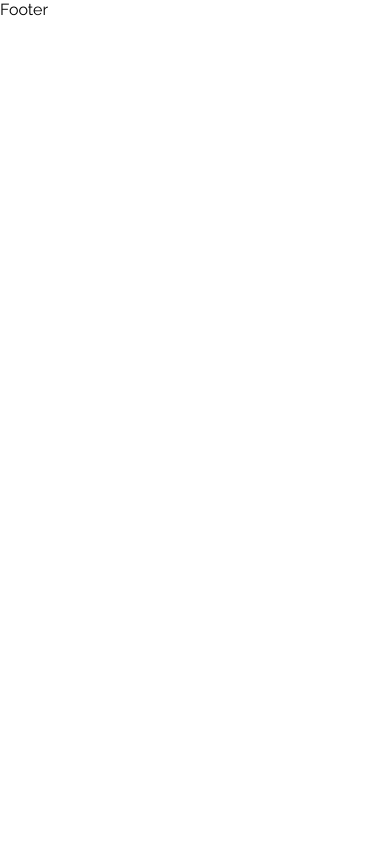
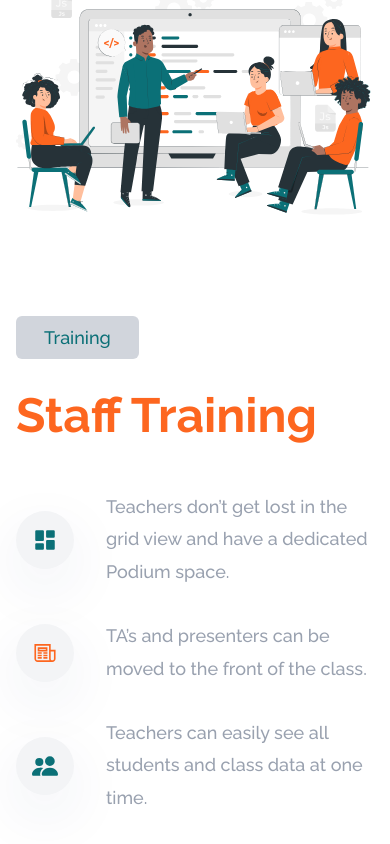
Before and after one commit to herihermansyah/educational-courses-landing-page, a Next.js app: page / in a window 390 px wide. Shown: the part 7119-7963 px from the top of the page. Before the commit the page ends 7141 px from the top, so only its background shows below. Built offline with nearby package versions, Linux system fonts and the light colour scheme.

Commit message:
feat: add staff training section, animation

```diff
--- a/src/app/page.tsx
+++ b/src/app/page.tsx
@@ -1,6 +1,7 @@
 import CategoryCoursesSection from "@/components/sections/category-courses-section";
 import HeroSection from "@/components/sections/hero-section";
 import PopularCoursesCection from "@/components/sections/popular-courses-section";
+import StaffTrainingSection from "@/components/sections/staff-training-section";
 import StudentBenefitSection from "@/components/sections/student-benefit-section";
 import React from "react";
 
@@ -11,6 +12,7 @@ const page = () => {
       <PopularCoursesCection />
       <CategoryCoursesSection />
       <StudentBenefitSection />
+      <StaffTrainingSection />
     </div>
   );
 };
--- a/src/components/sections/staff-training-section.tsx
+++ b/src/components/sections/staff-training-section.tsx
@@ -1,9 +1,121 @@
-import React from 'react'
+"use client";
+import React from "react";
+import {motion, Variants} from "motion/react";
+import WrapperMain from "../wrapper-main";
+import Image from "next/image";
+import {BiSolidDashboard} from "react-icons/bi";
+import {LiaNewspaper} from "react-icons/lia";
+import {BsPeopleFill} from "react-icons/bs";
+import {cn} from "@/lib/utils";
+
+const benefitFeatures = [
+  {
+    id: 1,
+    icon: <BiSolidDashboard />,
+    description:
+      "Teachers don’t get lost in the grid view and have a dedicated Podium space.",
+  },
+  {
+    id: 2,
+    icon: <LiaNewspaper />,
+    description: "TA’s and presenters can be moved to the front of the class.",
+  },
+  {
+    id: 3,
+    icon: <BsPeopleFill />,
+    description:
+      "Teachers can easily see all students and class data at one time.",
+  },
+];
+
+const containerVariants: Variants = {
+  hidden: {
+    opacity: 0,
+  },
+  visible: {
+    opacity: 1,
+    transition: {
+      delayChildren: 0.1,
+      staggerChildren: 0.1,
+    },
+  },
+};
+
+const staffVariants: Variants = {
+  hidden: {opacity: 0, y: 50},
+  visible: {
+    opacity: 1,
+    y: 0,
+    transition: {
+      type: "spring",
+      stiffness: 100,
+      damping: 15,
+    },
+  },
+};
 
 const StaffTrainingSection = () => {
   return (
-    <div>StaffTrainingSection</div>
-  )
-}
+    <motion.section
+      variants={containerVariants}
+      initial="hidden"
+      whileInView="visible"
+      viewport={{once: true, amount: 0.3}}
+    >
+      <WrapperMain className="grid grid-cols-1 lg:grid-cols-2 gap-10">
+        {/* image sertification */}
+        <motion.div
+          variants={staffVariants}
+          className="relative z-2 aspect-square"
+        >
+          <Image
+            src={"/pana.svg"}
+            alt={"staff training"}
+            fill
+            className="object-contain"
+          />
+        </motion.div>
+        {/* text staff */}
+        <div className="flex flex-col gap-11">
+          <div className="flex flex-col gap-6">
+            <motion.p
+              variants={staffVariants}
+              className="px-7 py-2 w-fit rounded-md text-[18px] text-teal-900 font-medium capitalize bg-gray-300"
+            >
+              training
+            </motion.p>
+            <motion.h3
+              variants={staffVariants}
+              className="font-bold text-[48px] leading-16 text-orange-900"
+            >
+              Staff Training
+            </motion.h3>
+          </div>
+          <div className="flex flex-col gap-8">
+            {benefitFeatures.map((item) => (
+              <motion.div
+                variants={staffVariants}
+                key={item.id}
+                className="flex items-center gap-8"
+              >
+                <div
+                  className={cn(
+                    "text-[26px] p-4 rounded-full bg-gray-100 shadow-effect",
+                    item.id % 2 === 0 ? "text-orange-900" : "text-teal-900",
+                  )}
+                >
+                  {item.icon}
+                </div>
+                <p className="text-[18px] leading-[180%] font-medium text-gray-400">
+                  {item.description}
+                </p>
+              </motion.div>
+            ))}
+          </div>
+        </div>
+      </WrapperMain>
+    </motion.section>
+  );
+};
 
-export default StaffTrainingSection
+export default StaffTrainingSection;
```
Also changed, not shown: public/pana.svg (added).
